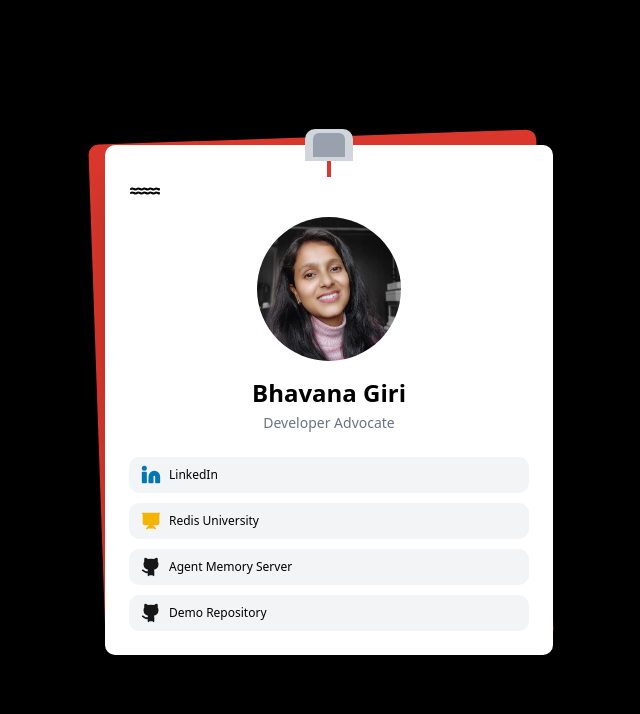
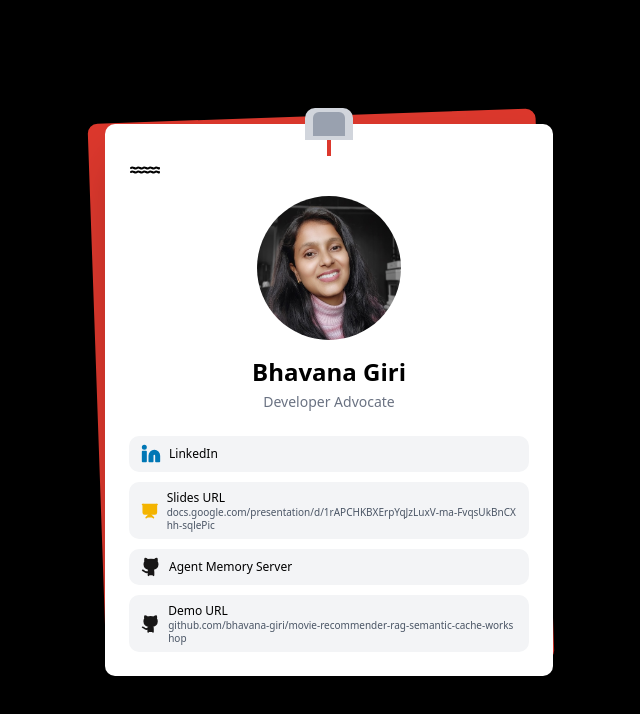
Before and after one commit to bhavana-giri/id_card, a Next.js app: page / in a window 1280 px wide. Shown: the top 714 px of the page, without its empty margins (311-951 px from the left). Built offline with nearby package versions, Linux system fonts and the light colour scheme.

Commit message:
Update UI with slides and demo URLs

```diff
--- a/app/page.tsx
+++ b/app/page.tsx
@@ -102,15 +102,20 @@ export default function Home() {
                     <span className="text-xs font-medium text-black">LinkedIn</span>
                   </a>
                   <a
-                    href="https://university.redis.io/academy"
+                    href="https://docs.google.com/presentation/d/1rAPCHKBXErpYqJzLuxV-ma-FvqsUkBnCXhh-sqlePic/edit?slide=id.g3b75ce68545_2_9787#slide=id.g3b75ce68545_2_9787"
                     target="_blank"
                     rel="noopener noreferrer"
-                    onClick={() => trackClick('redis-university')}
+                    onClick={() => trackClick('slides-url')}
                     className="flex items-center gap-2 px-3 py-2 rounded-lg bg-gray-100 hover:bg-gray-200 transition-colors"
-                    aria-label="Redis University"
+                    aria-label="Slides URL"
                   >
                     <Presentation className="w-5 h-5 text-[#F4B400]" fill="#F4B400" />
-                    <span className="text-xs font-medium text-black">Redis University</span>
+                    <div className="flex flex-col leading-tight">
+                      <span className="text-xs font-medium text-black">Slides URL</span>
+                      <span className="text-[10px] text-gray-600 break-all">
+                        docs.google.com/presentation/d/1rAPCHKBXErpYqJzLuxV-ma-FvqsUkBnCXhh-sqlePic
+                      </span>
+                    </div>
                   </a>
                 </div>
 
@@ -128,15 +133,20 @@ export default function Home() {
                     <span className="text-xs font-medium text-black">Agent Memory Server</span>
                   </a>
                   <a
-                    href="https://github.com/redis-developer/dealership-chatbot-agent-memory-demo"
+                    href="https://github.com/bhavana-giri/movie-recommender-rag-semantic-cache-workshop"
                     target="_blank"
                     rel="noopener noreferrer"
-                    onClick={() => trackClick('demo-repo')}
+                    onClick={() => trackClick('demo-url')}
                     className="flex items-center gap-2 px-3 py-2 rounded-lg bg-gray-100 hover:bg-gray-200 transition-colors"
-                    aria-label="Demo Repository"
+                    aria-label="Demo URL"
                   >
                     <Github className="w-5 h-5 text-[#181717]" fill="#181717" />
-                    <span className="text-xs font-medium text-black">Demo Repository</span>
+                    <div className="flex flex-col leading-tight">
+                      <span className="text-xs font-medium text-black">Demo URL</span>
+                      <span className="text-[10px] text-gray-600 break-all">
+                        github.com/bhavana-giri/movie-recommender-rag-semantic-cache-workshop
+                      </span>
+                    </div>
                   </a>
                 </div>
               </div>
```
